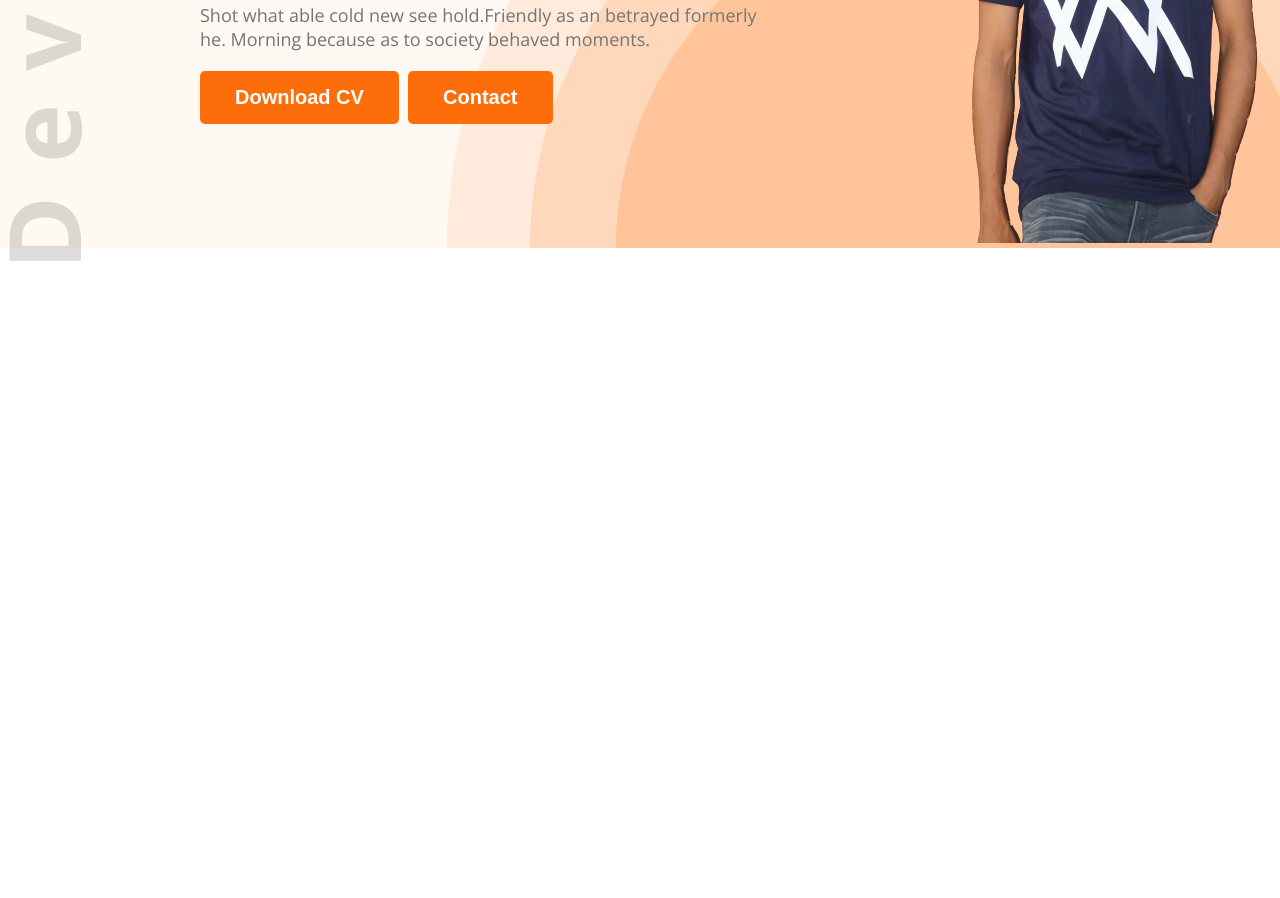
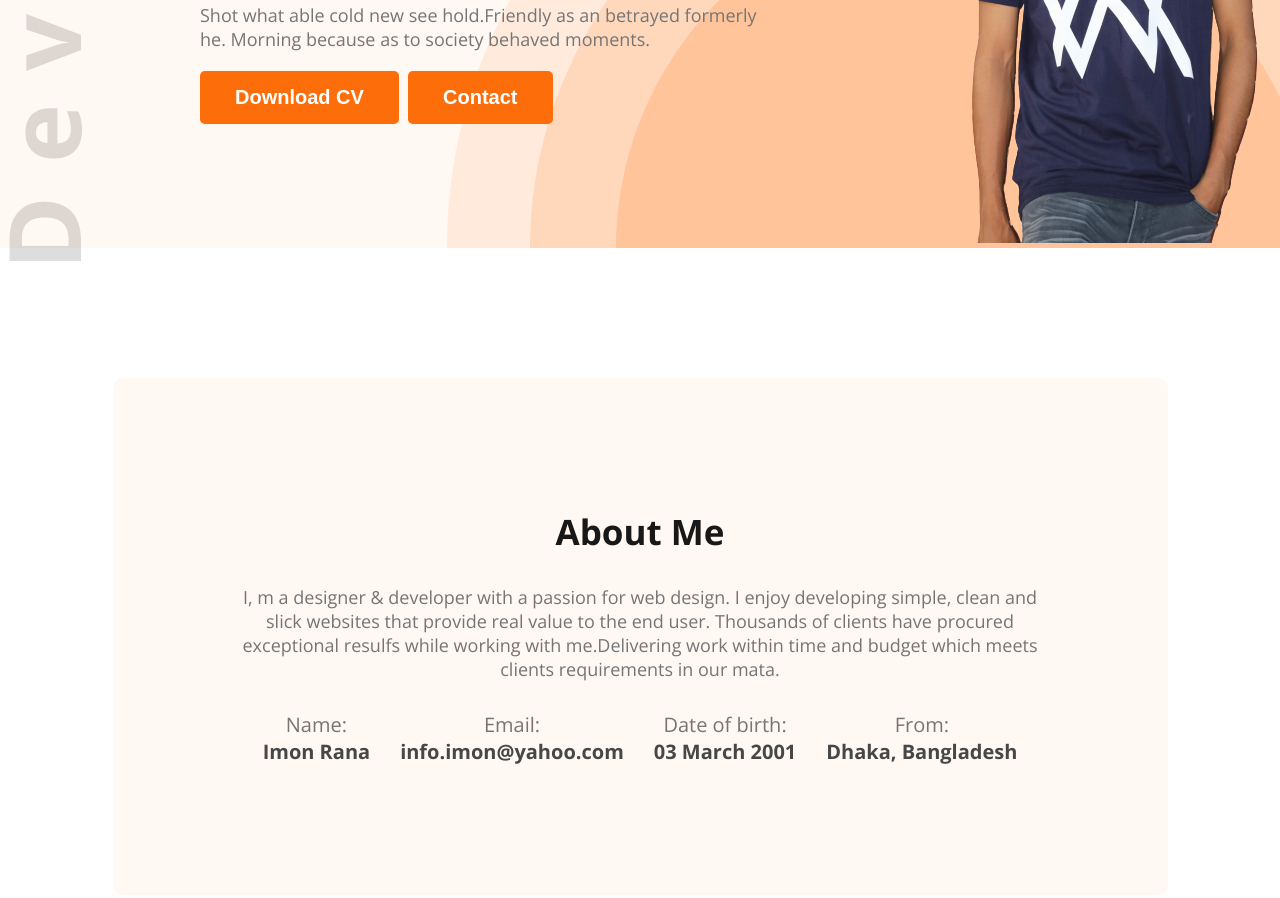
Before and after one commit to imonrana/web-developer-portfolio, a plain HTML site: page index.html in a window 1280 px wide. Shown: the part 502-1400 px from the top of the page. Before the commit the page ends 800 px from the top, so only its background shows below. Drawn offline with nearby package versions, Linux system fonts and the light colour scheme.

Commit message:
about section added

```diff
--- a/css/style.css
+++ b/css/style.css
@@ -33,6 +33,21 @@ font-family: 'Open Sans', sans-serif;
     background: #FD6E0A;
     padding: 15px 35px;
     cursor: pointer;
+}
+
+.section_title{
+    color:  #181818;
+    text-align: center;
+    font-size: 35px;
+    font-weight: 700;
+}
+
+.section_description{
+    color:#757575;
+    text-align: center;
+    font-size: 18px;
+    font-weight: 400;
+    margin: 30px 0px;
 }
 
 
@@ -139,3 +154,45 @@ width: 100%;
 
 
 /* header css end */
+
+
+/* main section css start */
+main{
+    max-width: 1140px;
+    margin: 0 auto;
+}
+
+/* about section css start */
+.about{
+    border-radius: 10px;
+    background: #FFF8F3;
+    padding: 130px;
+    margin: 130px 0px;
+}
+
+.about_info_container{
+    display: flex;
+    align-items: center;
+    gap:30px;
+    justify-content: center;
+}
+
+.about_title{
+    color: #757575;
+    text-align: center;
+    font-size: 20px;
+    font-weight: 400;
+}
+
+.about_description{
+    color: #474747;
+    text-align: center;
+    font-size: 20px;
+    font-weight: 700;
+}
+
+
+
+/* about section css end */
+
+/* main section css end */
--- a/index.html
+++ b/index.html
@@ -59,9 +59,42 @@
 
     <!-- banner part end -->
 
+</header>
     <!-- header part end -->
 
-</header>
+    <!-- main section start -->
+    <main>
+        <section class="about_info_container">
+            <div class="about">
+            <h3 class="section_title">
+                About Me
+            </h3>
+            <p class="section_description">
+                I, m a designer & developer with a passion for web design. I enjoy developing simple, clean and <br> slick websites that provide real value to the end user. Thousands of clients have procured <br> exceptional resulfs while working with me.Delivering work within time and budget which meets<br>clients requirements in our mata.
+            </p>
+            <div class="about_info_container">
+                <div class="about_info">
+                    <h4 class="about_title">Name: </h4>
+                    <p class="about_description">Imon Rana</p>
+                </div>
+                <div class="about_info">
+                    <h4 class="about_title">Email:</h4>
+                    <p class="about_description">info.imon@yahoo.com</p>
+                </div>
+                <div class="about_info">
+                    <h4 class="about_title">Date of birth:</h4>
+                    <p class="about_description">03 March 2001</p>
+                </div>
+                <div class="about_info">
+                    <h4 class="about_title">From:</h4>
+                    <p class="about_description">Dhaka, Bangladesh</p>
+                </div>
+            </div>
+        </div>
+        </section>
+    </main>
+
+    <!-- main section end -->
 
 </body>
 </html>
```
